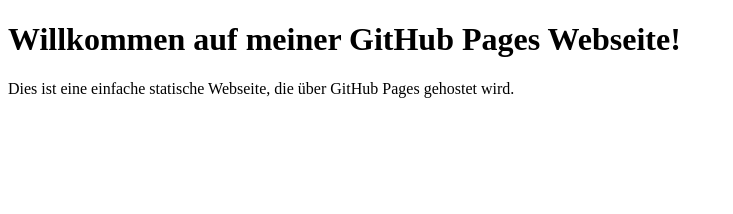
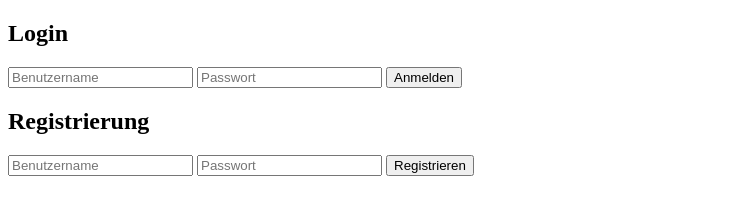
Before and after one commit to PoisonousFox/Aufgabe, a plain HTML site: page index.html in a window 1280 px wide. Shown: the whole page, without its empty margins (0-733 px from the left). Drawn offline with Linux system fonts and the light colour scheme.

Commit message:
Update index.html

```diff
--- a/index.html
+++ b/index.html
@@ -1,12 +1,20 @@
 <!DOCTYPE html>
-<html lang="de">
+<html>
 <head>
-    <meta charset="UTF-8">
-    <meta name="viewport" content="width=device-width, initial-scale=1.0">
-    <title>Meine GitHub Pages Webseite</title>
+    <title>Login Seite</title>
 </head>
 <body>
-    <h1>Willkommen auf meiner GitHub Pages Webseite!</h1>
-    <p>Dies ist eine einfache statische Webseite, die über GitHub Pages gehostet wird.</p>
+    <h2>Login</h2>
+    <form action="/login" method="post">
+        <input type="text" name="username" placeholder="Benutzername" required>
+        <input type="password" name="password" placeholder="Passwort" required>
+        <button type="submit">Anmelden</button>
+    </form>
+    <h2>Registrierung</h2>
+    <form action="/register" method="post">
+        <input type="text" name="username" placeholder="Benutzername" required>
+        <input type="password" name="password" placeholder="Passwort" required>
+        <button type="submit">Registrieren</button>
+    </form>
 </body>
 </html>
```
